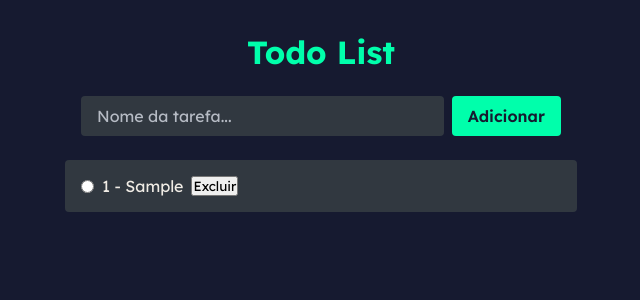
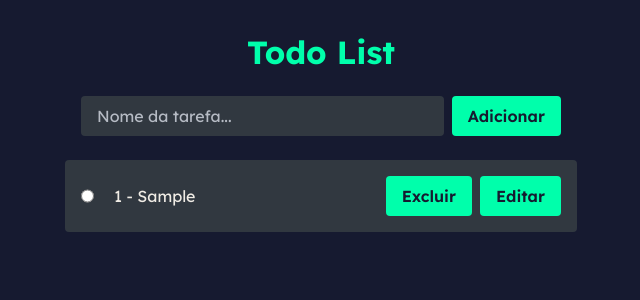
Before and after one commit to mfjaconis/Todo-List-React, a React (Vite) app: page / in a window 1280 px wide. Both pictures are taken after typing "Sample" into the empty fields and a click on the button "Adicionar". Shown: the top 300 px of the page, without its empty margins (319-959 px from the left). Built offline with nearby package versions, Linux system fonts and the light colour scheme.

Commit message:
adicionando o botão editar / salvar e criando suas respectivas funções

```diff
--- a/src/App.jsx
+++ b/src/App.jsx
@@ -4,24 +4,32 @@ import { Task } from "./components/Task";
 import styles from "./App.module.css";
 
 export function App() {
+  //Referencia do input task
   const inputRef = useRef(null);
+
+  //estado da task
   const [tasks, setTasks] = useState([]);
 
+  //estado de edição da task
+  const [editingTaskId, setEditingTaskId] = useState(null)
+
+  //Função para adicionar tarefa
   function handleAddTask() {
     const newTask = {
       id: tasks.length + 1,
       title: inputRef.current.value,
       isCompleted: false,
+      isEditing: false
     };
 
     setTasks([...tasks, newTask]);
 
     inputRef.current.value = "";
   }
-  // precisa verificar por qual motivo está ocorrendo a mudança somente depois de adicionar uma nova tarefa
+
+  //Função para riscar a tarefa concluída.
   function handleCompleteTask(id) {
     const taskIndex = tasks.findIndex(task => task.id === id);
-
 
     const newTasks = [...tasks]
     newTasks[taskIndex].isCompleted = true
@@ -29,11 +37,27 @@ export function App() {
     setTasks(newTasks)
   }
 
+  //Função para deletar tarefa.
   function handleDeleteTask(id) {
     const deleteTaskIndex = tasks.filter(task => task.id !== id)
     setTasks(deleteTaskIndex);
   }
 
+  //Função para definir o ID da tarefa que será editada.
+  function handleEditTask(id) {
+    setEditingTaskId(id)
+  }
+
+  //Função para salvar a edição da tarefa editada.
+  function handleSaveEditeTask(id, editedTitle) {
+    const taskIndex = tasks.findIndex(task => task.id === id);
+
+    const newTasks = [...tasks]
+    newTasks[taskIndex].title = editedTitle
+
+
+    setEditingTaskId(null);
+  }
 
   return (
     <main className={styles.container}>
@@ -51,7 +75,15 @@ export function App() {
       </div>
       <div className={styles.tasks}>
         {tasks.map((item) => (
-          <Task handleCompleteTask={handleCompleteTask} key={item.id} task={item} handleDeleteTask={handleDeleteTask} />
+          <Task
+            key={item.id}
+            task={item}
+            editing={editingTaskId === item.id}
+            handleCompleteTask={handleCompleteTask}
+            handleDeleteTask={handleDeleteTask}
+            handleEditTask={handleEditTask}
+            handleSaveEditeTask={handleSaveEditeTask}
+          />
         ))}
         {!tasks.length && <p>Nenhuma Tarefa ainda ✍🧾</p>}
       </div>
--- a/src/components/Task/index.jsx
+++ b/src/components/Task/index.jsx
@@ -1,23 +1,52 @@
+import { useState } from "react";
+import { useRef } from "react"
 import styles from "./styles.module.css";
 
 
 export function Task(props) {
+  const [editedTitle, setEditedTitle] = useState(props.task.title);
+
   return (
     <div className={styles.container}>
+      <div className={styles.content}>
         {!props.task.isCompleted && (
-        <input  type="radio" onClick={() => props.handleCompleteTask(props.task.id)}/>)
+          <input type="radio" onClick={() => props.handleCompleteTask(props.task.id)} />)
         }
+        {props.editing ? (
+          <input
+            className={styles.input}
+            type="text"
+            value={editedTitle}
+            onChange={(e) => setEditedTitle(e.target.value)}
+            autoFocus
+          />
+        ) : (
           <p
-        className={`${styles.title} ${
-          props.task.isCompleted && styles.completed
-        }`}
+            className={`${styles.title}
+          ${props.task.isCompleted && styles.completed}`}
           >
             {props.task.id} - {props.task.title}
           </p>
+        )
+        }
+      </div>
 
-      <button onClick={() => props.handleDeleteTask(props.task.id)}>
+      <div>
+        <button className={styles.button} onClick={() => props.handleDeleteTask(props.task.id)}>
           Excluir
         </button>
+        {props.editing ? (
+          <button className={styles.button} onClick={() => props.handleSaveEditeTask(props.task.id, editedTitle)}>
+            Salvar
+          </button>
+        ) : (
+          <button className={styles.button} onClick={() => props.handleEditTask(props.task.id)}>
+            Editar
+          </button>
+        )
+        }
+      </div>
+
 
 
     </div>
--- a/src/components/Task/styles.module.css
+++ b/src/components/Task/styles.module.css
@@ -1,7 +1,7 @@
 .container {
   display: flex;
   align-items: center;
-  justify-content: start;
+  justify-content: space-between;
   background-color: var(--neutral-300);
   padding: 16px;
   width: 100%;
@@ -9,26 +9,48 @@
   gap: 8px;
 }
 
+.content{
+  display: flex;
+  flex-direction: row;
+}
+
 .title {
   font-size: 16px;
+  margin: 0 20px;
 }
 
 .button {
-  padding: 5px;
-  border: 1px solid var(--green-100);
-  border-radius: 4px;
-  background-color: transparent;
+  border: 0;
+  height: 40px;
   font-size: 16px;
   font-weight: 600;
-  color: var(--green-100);
+  padding: 0 16px;
+  border-radius: 4px;
+  background-color: var(--green-100);
+  color: var(--neutral-400);
+  margin-left: 8px;
   transition: opacity 150ms;
 }
 
 .button:hover {
   opacity: 0.75;
 }
-
 .completed {
   text-decoration: line-through var(--green-100);
   color: var(--neutral-200);
 }
+
+.input {
+  border: 0;
+  height: 40px;
+  font-size: 16px;
+  padding: 0 16px;
+  border-radius: 4px;
+  background-color: var(--neutral-300);
+  color: var(--green-100);
+  width: 100%;
+}
+
+.input::placeholder {
+  color: var(--neutral-200);
+}
```
Lines whose indentation alone changed are shown as unchanged.
